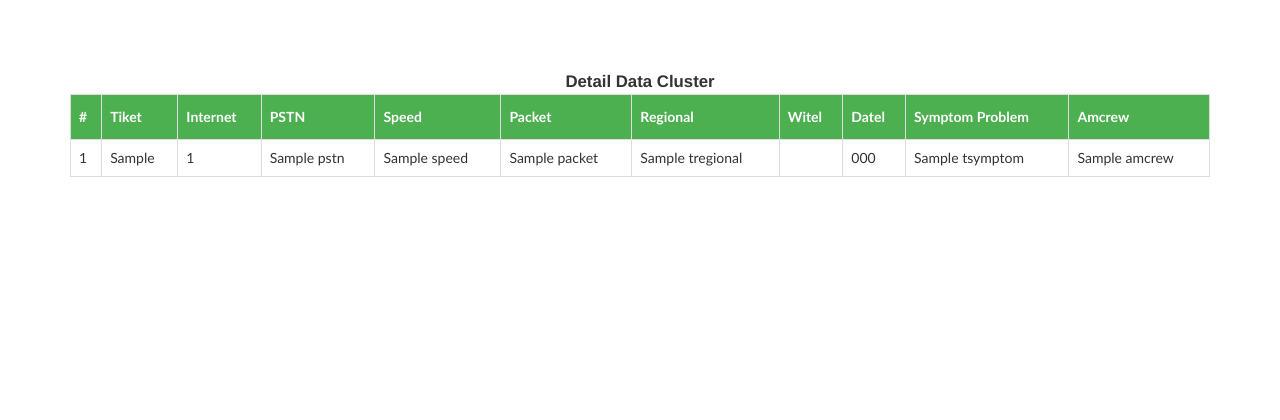
After one commit to adrikaraeng/yii2kmeans, a Yii app: template views/site/display-data-symtomp.php in a window 1280 px wide. The commit adds this page. Shown: the top 420 px of the page. Run offline with PHP 8.4 and a stand-in for Yii, Linux system fonts and the light colour scheme; the template is opened without the code that fills it: most values are stand-ins (such as "Sample title", 1, 10 or a date in 2020); data that the repository does not hold is empty; some libraries are stand-ins or nearby versions.

Commit message:
Fitur display detail data chart

```diff
--- /dev/null
+++ b/views/site/display-data-symtomp.php
@@ -0,0 +1,80 @@
+<?php
+
+use yii\helpers\Html;
+use yii\helpers\Url;
+use yii\grid\GridView;
+use yii\widgets\Pjax;
+use yii\bootstrap\Modal;
+
+$connection = \Yii::$app->db;
+$this->title = Yii::t('app', 'Detail data');
+?>
+<style>
+  #tb-analisis-cluster {
+    font-family: "Trebuchet MS", Arial, Helvetica, sans-serif;
+    border-collapse: collapse;
+    width: 100%;
+  }
+
+  #tb-analisis-cluster td, #tb-analisis-cluster th {
+    border: 1px solid #ddd;
+    padding: 8px;
+  }
+
+  #tb-analisis-cluster tr:nth-child(even){background-color: #f2f2f2;}
+
+  #tb-analisis-cluster tr:hover {background-color: #ddd;}
+
+  #tb-analisis-cluster th {
+    padding-top: 12px;
+    padding-bottom: 12px;
+    text-align: left;
+    background-color: #4CAF50;
+    color: white;
+  }
+</style>
+<div class="detail-data-list">
+  <div class="detail-title" style="font-weight:bold;font-size:1.2em;text-align:center;">Detail Data Cluster <?=$data['cluster']?></div>
+    <table id="tb-analisis-cluster">
+        <thead>
+            <tr>
+                <th>#</th>
+                <th>Tiket</th>
+                <th>Internet</th>
+                <th>PSTN</th>
+                <th>Speed</th>
+                <th>Packet</th>
+                <th>Regional</th>
+                <th>Witel</th>
+                <th>Datel</th>
+                <th>Symptom Problem</th>
+                <th>Amcrew</th>
+            </tr>
+        </thead>
+        <tbody>
+            <?php $no=1;foreach($cek_data as $cdata => $cd):?>
+                <?php
+                    if($cd['witel'] != '' OR $cd['witel'] != NULL):
+                        $data = $connection->createCommand("SELECT * FROM witel WHERE id='$cd[witel]'")->queryOne();
+                        $witel = $data['nama_witel'];
+                    else:
+                        $witel = "-";
+                    endif;
+                ?>
+                <tr>
+                    <td><?=$no++?></td>
+                    <td><?=$cd['trouble_ticket']?></td>
+                    <td><?=$cd['internet_number']?></td>
+                    <td><?=$cd['pstn']?></td>
+                    <td><?=$cd['speed']?></td>
+                    <td><?=$cd['packet']?></td>
+                    <td><?=$cd['tregional']?></td>
+                    <td><?=$witel?></td>
+                    <td><?=$cd['datel']?></td>
+                    <td><?=$cd['tsymptom']?></td>
+                    <td><?=$cd['amcrew']?></td>
+                </tr>
+            <?php endforeach;?>
+        </tbody>
+    </table>
+</div>
```
Also changed, not shown: controllers/SiteController.php (+29 -0 lines), views/site/display-data-count.php (added, +54 -0 lines), views/site/view-chart.php (+20 -1 lines).
